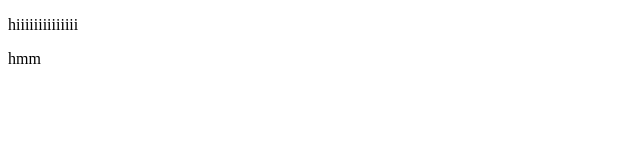
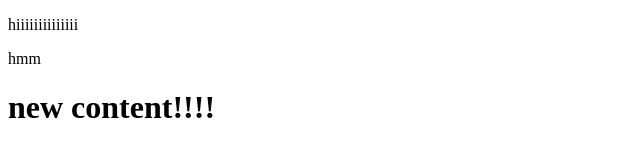
Before and after one commit to abhinavraj314/demo-repo, a plain HTML site: page index.html in a window 1280 px wide. Shown: the whole page, without its empty margins (0-640 px from the left). Drawn offline with Linux system fonts and the light colour scheme.

Commit message:
added new stuff

```diff
--- a/index.html
+++ b/index.html
@@ -8,5 +8,6 @@
   <body>
     <p>hiiiiiiiiiiiiii</p>
     <p>hmm</p>
+    <h1>new content!!!!</h1>
   </body>
 </html>
```
